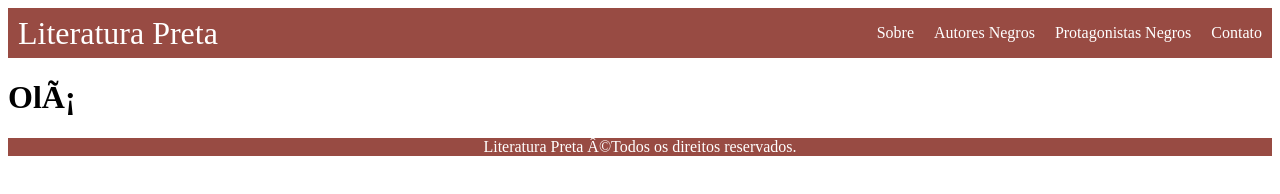
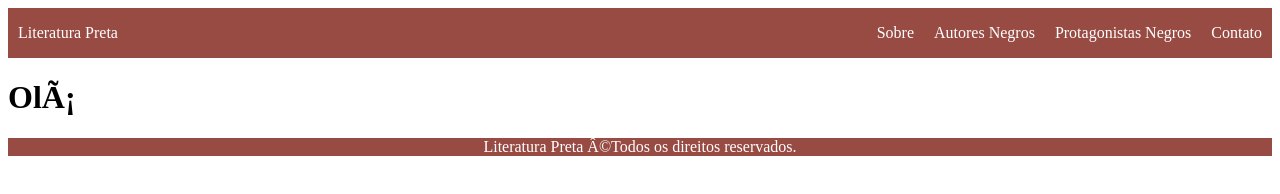
Before and after one commit to Thaiane/literatura-preta, a website: page index.html in a window 1280 px wide. Drawn offline with Linux system fonts and the light colour scheme.

Commit message:
Add media querie example

```diff
--- a/css/style.css
+++ b/css/style.css
@@ -6,7 +6,13 @@
 }
 
 .title {
-  font-size: 2em;
+  font-size: 5rem;
+}
+
+@media only screen and (min-width: 800px) {
+  .title {
+    font-size: 1em;
+  }
 }
 
 .menu-nav{
```
Also changed, not shown: 1 other file.
